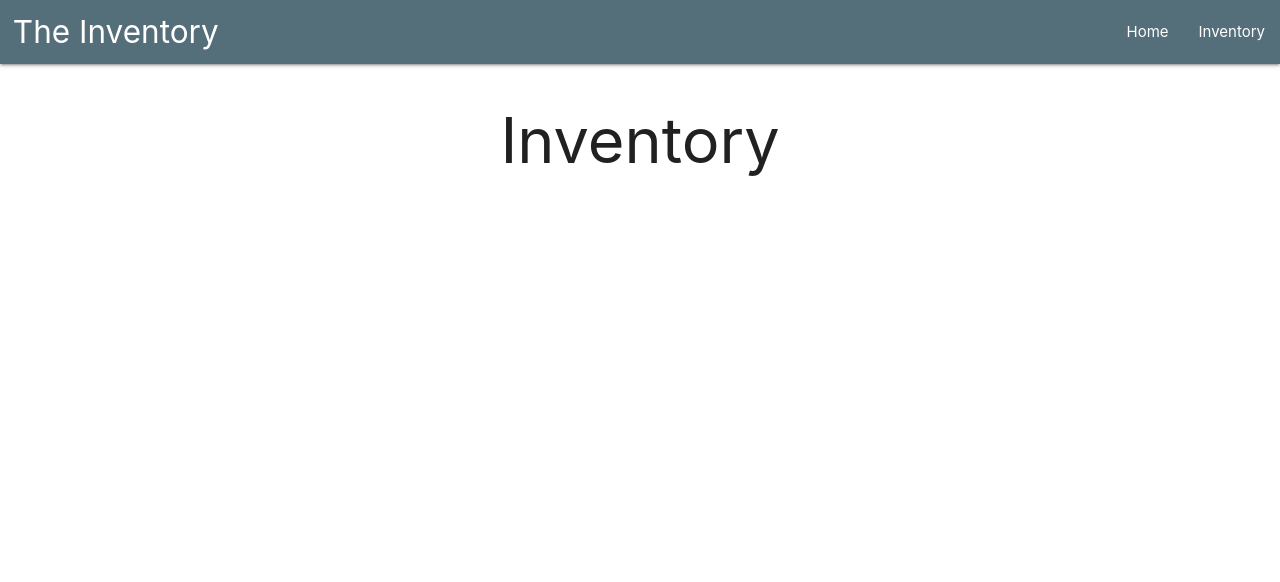
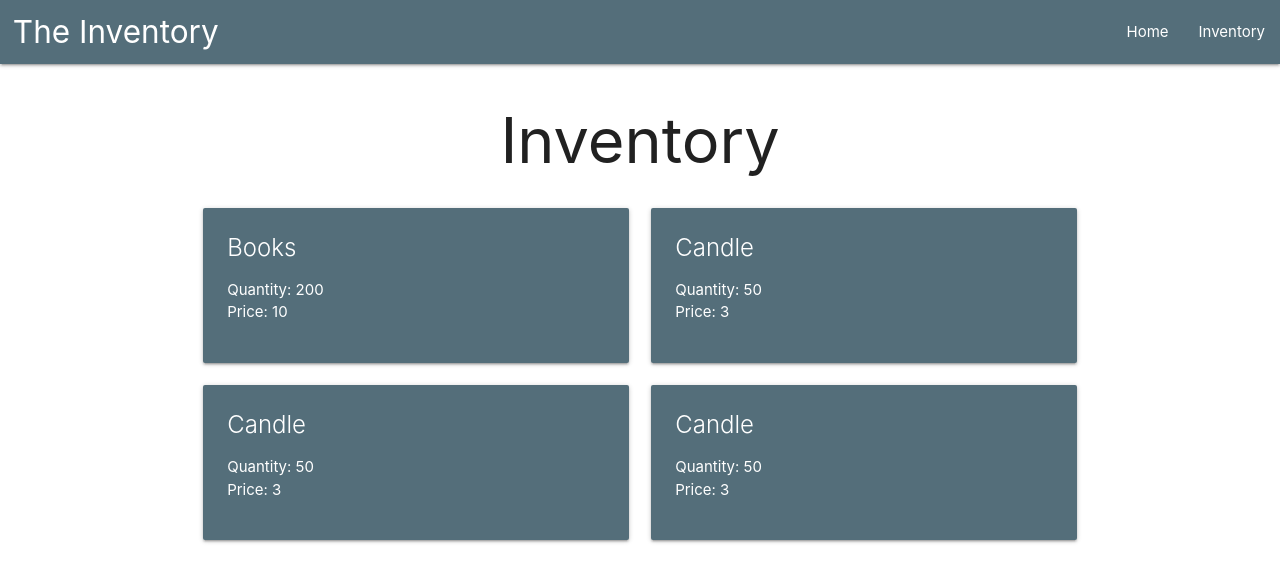
Before and after one commit to Pritch13/angularPlaylist, an Angular app in the folder ninja-dir/: page /directory in a window 1280 px wide. Shown: the top 582 px of the page. Built offline with nearby package versions, Linux system fonts and the light colour scheme.

Commit message:
card init

```diff
--- a/ninja-dir/src/app/directory/directory.component.css
+++ b/ninja-dir/src/app/directory/directory.component.css
@@ -1,4 +1,4 @@
-table {
-    margin-top: 5%;
-    height: 50vh;
+
+.blue-grey.darken-1:hover {
+    background-color: #546e7a96 !important;
 }
--- a/ninja-dir/src/app/directory/directory.component.html
+++ b/ninja-dir/src/app/directory/directory.component.html
@@ -1,5 +1,18 @@
 <div class="container">
   <h1 class="center-align">Inventory</h1>
+  <div class="row">
+    <div class="col s12 m6"   *ngFor="let product of products">
+      <div class="card blue-grey darken-1">
+        <div class="card-content white-text">
+          <span class="card-title">{{product.name}}</span>
+          <ul>
+            <li>Quantity: {{product.stock}}</li>
+            <li>Price: {{product.price}}</li>
+          </ul>
+        </div>
+      </div>
+    </div>
+  </div>
 
 
 
--- a/ninja-dir/src/app/directory/directory.component.ts
+++ b/ninja-dir/src/app/directory/directory.component.ts
@@ -17,7 +17,19 @@ export class DirectoryComponent implements OnInit {
     name: "Candle",
     stock: 50,
     price: 3
-  }
+  },
+  {
+    name: "Candle",
+    stock: 50,
+    price: 3
+  },
+  {
+    name: "Candle",
+    stock: 50,
+    price: 3
+  },
+
+
 ];
 
 
```
